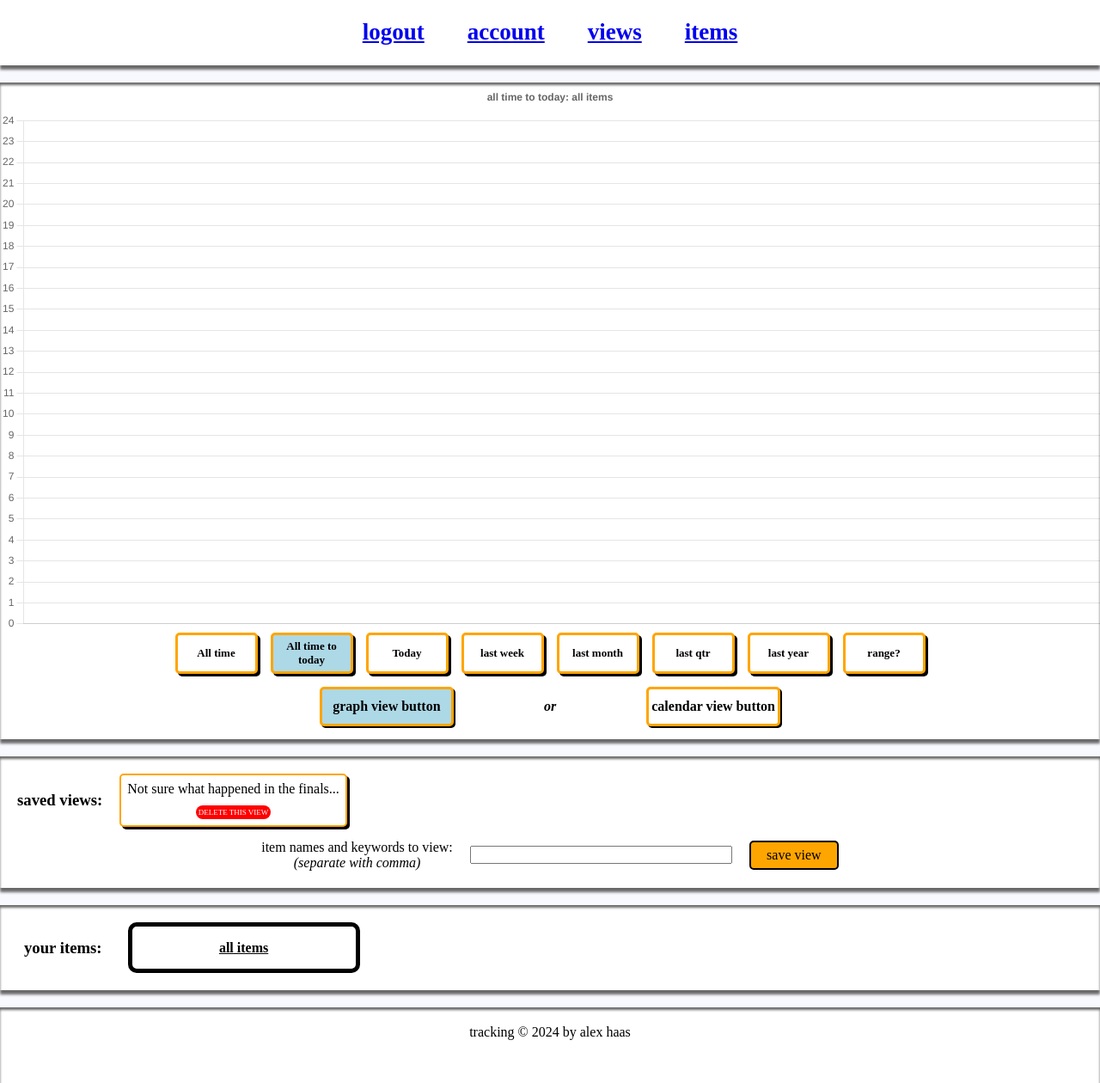
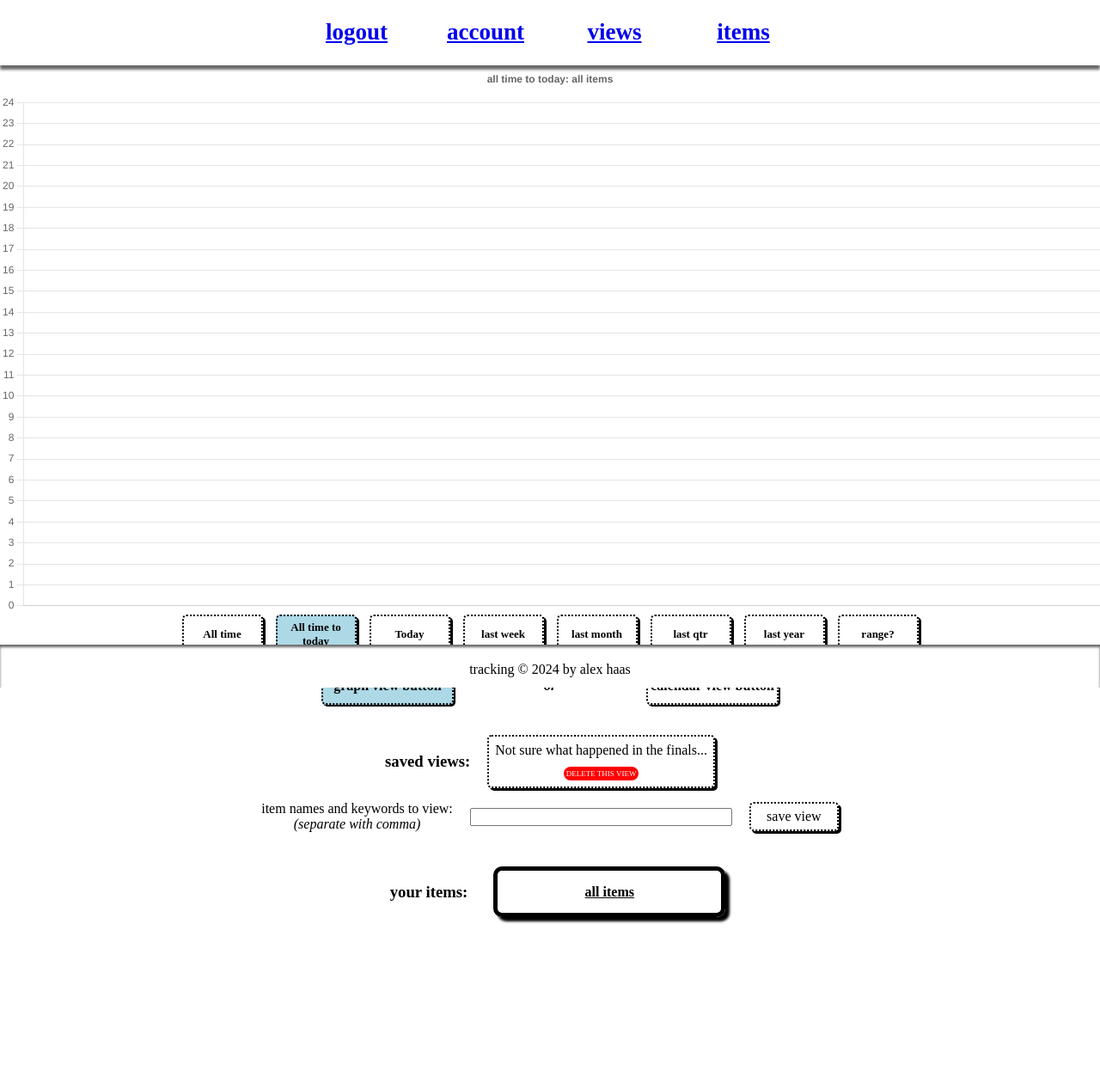
Before and after one commit to maimedlord/tracking, a Flask app: page /views_manage in a window 1280 px wide. Shown: the whole page at 86% size. After the commit the page ends 1074 px from the top, so only its background shows below. Run offline with Flask 2, Linux system fonts and the light colour scheme; the visitor is signed in with stand-in values (Sample User, id 1).

Commit message:
working on design of items_manage
added close button to some divs

added cursor point to buttons

```diff
--- a/static/css/base.css
+++ b/static/css/base.css
@@ -3,38 +3,81 @@
 }
 #base_footer {
     background-color: white;
+    bottom: 0px;
     box-shadow: inset 0px 3px 3px dimgray;
     display: flex;
     flex-direction: row;
+    height: 50px;
     justify-content: space-around;
-    margin-top: 20px;
-    padding: 20px 20px 50px 20px;
+    /*margin-top: 20px;*/
+    /*margin-top: auto;*/
+    padding: 20px 20px 20px 20px;
+    position: fixed;
+    width: 100%;
+    /*z-index: -5;*/
+}
+#div_header_padding {
+    height: 75px;
     width: 100%;
 }
 #base_nav {
+    align-items: center;
     background-color: white;
     box-shadow: 0px 5px 3px dimgray;
     display: flex;
+    flex-basis: 150px;
     flex-direction: row;
     font-weight: bold;
     font-size: large;
     gap: 50px;
     justify-content: center;
+    position: fixed;
+    top: 0px;
     width: 100%;
+    z-index: 2;
 }
 body {
+    min-height: 100vh;
     padding: 0px 0px 0px 0px;
     margin: 0px 0px 0px 0px;
 }
 .border_box {
     box-sizing: border-box;
 }
+.border_black_dotted {
+    border: black dotted 2px;
+}
+.box_shadow_inset_bottom_top {
+    box-shadow: inset 0 3px 8px black, inset 0 -3px 8px black;
+}
 .box_shadow_lr {
     box-shadow: 3px 3px 0px black;
+}
+.box_shadow_lr_higher {
+    box-shadow: 7px 7px 5px black;
 }
 .box_shadow_top_bottom {
     box-shadow: inset 0px 3px 3px dimgray, 0px 5px 3px dimgray;
 }
+.centered {
+    position: fixed;
+    left: 50%;
+    top: 50%;
+    transform: translate(-50%, -70%);
+}
+#div_footer_padding {
+    height: 50px;
+    width: 100%;
+}
+.div_top_nav_item {
+    align-items: center;
+    display: flex;
+    flex-direction: row;
+    flex-grow: 1;
+    justify-content: center;
+    text-align: center;
+    width: 100px;
+}
 .text-align {
     text-align: center;
 }
--- a/static/css/views_manage.css
+++ b/static/css/views_manage.css
@@ -1,25 +1,27 @@
 body {
-    background-color: ghostwhite;
+    /*background-color: ghostwhite;*/
     /*background-image: linear-gradient(180deg, cornflowerblue, white, lightgray, greenyellow);*/
 }
 .button_view_delete {
     background-color: red;
     border-radius: 8px;
     color: white;
+    cursor: pointer;
     font-size: xx-small;
     padding: 3px;
     text-align: center;
 }
 #button_view_generate {
     background-color: #BFDDE0;
+    cursor: pointer;
     height: 30px;
     width: 100px;
 }
 #button_view_save {
     align-items: center;
-    background-color: orange;
-    border: black solid 2px;
+    border: black dotted 2px;
     border-radius: 5px;
+    cursor: pointer;
     display: flex;
     flex-direction: row;
     justify-content: center;
@@ -50,9 +52,10 @@ body {
 .graph_buttons {
     align-items: center;
     background-color: white;
-    border: orange solid 3px;
+    border: black dotted 2px;
     border-radius: 5px;
     box-shadow: 3px 3px 0px black;
+    cursor: pointer;
     display: flex;
     flex-direction: column;
     font-size: small;
@@ -65,6 +68,8 @@ body {
 .item_div {
     border: black solid 5px;
     border-radius: 10px;
+    box-shadow: 5px 5px 3px black;
+    cursor: pointer;
     padding: 5px 5px 5px 5px;
     width: 250px;
 }
@@ -80,9 +85,10 @@ body {
     flex-direction: row;
     flex-wrap: wrap;
     gap: 20px;
-    margin-top: 20px;
-    max-width: 1600px;
-    padding: 20px;
+    /*margin-top: 20px;*/
+    justify-content: center;
+    /*max-width: 1600px;*/
+    padding: 20px 5px 20px 5px;
     width: 100%;
 }
 #nav_graph_buttons {
@@ -108,36 +114,34 @@ body {
     font-weight: bold;
     justify-content: center;
 }
-#root_body {
-    align-items: center;
-    display: flex;
-    flex-direction: column;
-    justify-content: center;
-    width: 100%;
-}
 #root_views_mangage {
     background-color: white;
-    margin-top: 20px;
+    /*margin-top: 20px;*/
     max-width: 1600px;
+    margin: 0 auto 0 auto;
     padding-bottom: 10px;
     width: 100%;
+    z-index: -1;
 }
 #root_views_saved {
+    align-items: center;
     background-color: white;
     box-sizing: border-box;
     display: flex;
     flex-direction: column;
     gap: 15px;
-    margin-top: 20px;
-    max-width: 1600px;
+    justify-content: center;
+    /*margin-top: 20px;*/
+    /*max-width: 1600px;*/
     padding: 20px;
     width: 100%;
 }
 .view {
     align-items: center;
     background-color: white;
-    border: orange solid 2px;
+    border: black dotted 2px;
     border-radius: 5px;
+    cursor: pointer;
     box-shadow: 3px 3px 0px black;
     display: flex;
     flex-direction: column;
@@ -167,7 +171,6 @@ body {
 .view_type_button {
     align-items: center;
     background-color: white;
-    border: orange solid 3px;
     border-radius: 5px;
     box-shadow: black 2px 2px 0px;
     display: flex;
@@ -184,5 +187,6 @@ body {
     flex-direction: row;;
     flex-wrap: wrap;
     gap: 20px;
+    justify-content: center;
     width: 100%;
 }
--- a/static/scripts/shared_code.js
+++ b/static/scripts/shared_code.js
@@ -14,17 +14,67 @@ const DATE_LAST_YEAR = new Date().setDate(DATE_TODAY.getDate() - 365);
 const DATE_TOMORROW = new Date().setDate(DATE_TODAY.getDate() + 1);
 const DATE_YESTERDAY = new Date().setDate(DATE_TODAY.getDate() - 1);
 let GRAPH_CANVAS = document.getElementById('item_graph_canvas');
-let OPACITY_AMT = '0.65';
+const opacity_amt_8 = '0.08';
+let opacity_amt_65 = '0.65';
 let THE_CHART = new Chart(GRAPH_CANVAS);
 
 /*
 
  */
 
+// RETURNS:
+// function close_div(div_element_name) {
+//     console.log('inclosediv: ', div_element_name)
+//     document.getElementById(div_element_name).style.display = 'none';
+// }
+
+// RETURNS: void
+function draw_bubble_graph(canvas_id, data_objects, title_text, x_max, x_min) {
+    THE_CHART.destroy();
+    THE_CHART = new Chart(
+        GRAPH_CANVAS,
+        {
+            type: 'bubble',
+            data: data_objects,
+            options: {
+                responsive: true,
+                plugins: {
+                    legend: {position: 'top'},
+                    title: {
+                        display: true,
+                        text: title_text
+                    }
+                },
+                scales: {
+                    x: {
+                        type: 'time',
+                        time: {
+                            displayFormats: {
+                                //day: 'MMM DD YYY'
+                            },
+                            unit: 'day'
+                        },
+                        max: x_max,
+                        min: x_min
+                    },
+                    y: {
+                        min: 0,
+                        max: 24,
+                        type: 'linear',
+                        ticks: {
+                            stepSize: 1
+                        }
+                    }
+                }
+            }
+        }
+    );
+}
+
 // RETURNS: string
-function hexToRgb(hex) {
+function hexToRgb(hex, opacity_amt) {
   let result = /^#?([a-f\d]{2})([a-f\d]{2})([a-f\d]{2})$/i.exec(hex);
-  return 'rgba(' + parseInt(result[1], 16) + ',' + parseInt(result[2], 16) + ',' + parseInt(result[3], 16) + ',' + OPACITY_AMT + ')';
+  return 'rgba(' + parseInt(result[1], 16) + ',' + parseInt(result[2], 16) + ',' + parseInt(result[3], 16) + ',' + opacity_amt + ')';
 }
 
 // RETURNS: void
--- a/static/scripts/views_manage.js
+++ b/static/scripts/views_manage.js
@@ -20,6 +20,7 @@ let GDO_TEMPLATE = {
                 ],
             };
 let GRAPH_DATA_OBJECT = structuredClone(GDO_TEMPLATE);
+const opacity_amount = '0.65';
 let nav_graph_buttons = document.getElementById('nav_graph_buttons');
 let nav_view_type = document.getElementById('nav_view_type');
 let SKIP_CHARS = ['', ' ', ','];
@@ -55,48 +56,48 @@ function delete_view(view_name) {
         })
 }
 
-// draw bubble graph
-function draw_bubble_graph(canvas_id, data_objects, title_text, x_max, x_min) {
-    THE_CHART.destroy();
-    THE_CHART = new Chart(
-        GRAPH_CANVAS,
-        {
-            type: 'bubble',
-            data: data_objects,
-            options: {
-                responsive: true,
-                plugins: {
-                    legend: {position: 'top'},
-                    title: {
-                        display: true,
-                        text: title_text
-                    }
-                },
-                scales: {
-                    x: {
-                        type: 'time',
-                        time: {
-                            displayFormats: {
-                                //day: 'MMM DD YYY'
-                            },
-                            unit: 'day'
-                        },
-                        max: x_max,
-                        min: x_min
-                    },
-                    y: {
-                        min: 0,
-                        max: 24,
-                        type: 'linear',
-                        ticks: {
-                            stepSize: 1
-                        }
-                    }
-                }
-            }
-        }
-    );
-}
+// // draw bubble graph
+// function draw_bubble_graph(canvas_id, data_objects, title_text, x_max, x_min) {
+//     THE_CHART.destroy();
+//     THE_CHART = new Chart(
+//         GRAPH_CANVAS,
+//         {
+//             type: 'bubble',
+//             data: data_objects,
+//             options: {
+//                 responsive: true,
+//                 plugins: {
+//                     legend: {position: 'top'},
+//                     title: {
+//                         display: true,
+//                         text: title_text
+//                     }
+//                 },
+//                 scales: {
+//                     x: {
+//                         type: 'time',
+//                         time: {
+//                             displayFormats: {
+//                                 //day: 'MMM DD YYY'
+//                             },
+//                             unit: 'day'
+//                         },
+//                         max: x_max,
+//                         min: x_min
+//                     },
+//                     y: {
+//                         min: 0,
+//                         max: 24,
+//                         type: 'linear',
+//                         ticks: {
+//                             stepSize: 1
+//                         }
+//                     }
+//                 }
+//             }
+//         }
+//     );
+// }
 
 //
 function get_datasets_from_items(item_obj_arr) {
@@ -117,7 +118,7 @@ function get_datasets_from_items(item_obj_arr) {
                 y: temp_date.getHours() + (temp_date.getMinutes() / 60),
                 r: parseInt(item_obj_arr[i][ii]['intensity']) / 2
             });
-            color_array.push(hexToRgb(item_obj_arr[i][ii]['color']));
+            color_array.push(hexToRgb(item_obj_arr[i][ii]['color'], opacity_amt_65));
             //console.log('hex to rbg: ', hexToRgb(item_obj_arr[i][ii]['color']));
         }
         GRAPH_DATA_OBJECT['datasets'].push(
--- a/templates/base.html
+++ b/templates/base.html
@@ -13,29 +13,43 @@
 <body>
     <div id="base_nav">
         {% if not current_user.is_authenticated %}
-            <div>
-             <a href="{{ url_for('create_account') }}"><h2>create account</h2></a>
+             <a href="{{ url_for('create_account') }}">
+                 <div class="div_top_nav_item">
+                     <h2>create account</h2>
                  </div>
-            <div>
-                 <a href="{{ url_for('login') }}"><h2>login</h2></a>
+             </a>
+            <a href="{{ url_for('login') }}">
+                 <div class="div_top_nav_item">
+                     <h2>login</h2>
                  </div>
+            </a>
         {% else %}
-            <div>
-                <a href="{{ url_for('logout') }}"><h2>logout</h2></a>
+            <a href="{{ url_for('logout') }}">
+                <div class="div_top_nav_item">
+                     <h2>logout</h2>
                  </div>
-            <div>
-                <a href="{{ url_for('account') }}"><h2>account</h2></a>
+            </a>
+            <a href="{{ url_for('account') }}">
+                <div class="div_top_nav_item">
+                     <h2>account</h2>
                  </div>
-            <div>
-                <a href="{{ url_for('views_manage') }}"><h2>views</h2></a>
+            </a>
+            <a href="{{ url_for('views_manage') }}">
+                <div class="div_top_nav_item">
+                     <h2>views</h2>
                  </div>
-            <div>
-                <a href="{{ url_for('items_manage') }}"><h2>items</h2></a>
+            </a>
+            <a href="{{ url_for('items_manage') }}">
+                <div class="div_top_nav_item">
+                     <h2>items</h2>
                  </div>
+            </a>
         {% endif %}
     </div>
+    <div id="div_header_padding"></div>
     {% block body %}
     {% endblock %}
+    <div id="div_footer_padding"></div>
     <div class="border_box " id="base_footer">
         <div>tracking © 2024 by alex haas</div>
     </div>
--- a/templates/views_manage.html
+++ b/templates/views_manage.html
@@ -13,8 +13,7 @@
     <script src="https://cdn.jsdelivr.net/npm/chartjs-adapter-date-fns/dist/chartjs-adapter-date-fns.bundle.min.js"></script>
 {% endblock %}
 {% block body %}
-    <div id="root_body">
-        <div class="box_shadow_top_bottom" id="root_views_mangage">
+    <div id="root_views_mangage">
         <canvas id="item_graph_canvas"></canvas>
         <div id="div_view_calendar">
             no calendar view yet...
@@ -47,19 +46,19 @@
                 </div>
             </div>
             <div id="nav_view_type">
-                <div class="view_type_button" id="button_view_graph">
+                <div class="border_black_dotted view_type_button" id="button_view_graph">
                     graph view button
                 </div>
                 <div id="or">
                     or
                 </div>
-                <div class="view_type_button" id="button_view_calendar">
+                <div class="border_black_dotted view_type_button" id="button_view_calendar">
                     calendar view button
                 </div>
             </div>
         </div>
     </div>
-        <div class="box_shadow_top_bottom border_box" id="root_views_saved">
+    <div id="root_views_saved">
         <div id="views_saved"></div>
         <div id="view_item_bucket">
             <div class="text-align">item names and keywords to view:<br><i>(separate with comma)</i></div>
@@ -68,12 +67,11 @@
                     <input autocomplete="off" id="view_create_input" name="view_create_input" required size="35" type="text">
                 </label>
             </form>
-                <div id="button_view_save">save view</div>
+            <div class="box_shadow_lr" id="button_view_save">save view</div>
         </div>
         <div id="view_item_bucket_msg"></div>
     </div>
-        <div class="box_shadow_top_bottom border_box" id="items"></div>
-    </div>
+    <div id="items"></div>
 {% endblock %}
 {% block javascript_footer %}
     <script src="{{ url_for('static', filename='scripts/shared_code.js') }}"></script>
```
Also changed, not shown: static/css/item_manage.css (+15 -9 lines), static/css/items_manage.css (+45 -16 lines), static/scripts/item_manage.js (+8 -46 lines), static/scripts/items_manage.js (+18 -10 lines), templates/items_manage.html (+11 -3 lines). Lines whose indentation alone changed are shown as unchanged.
